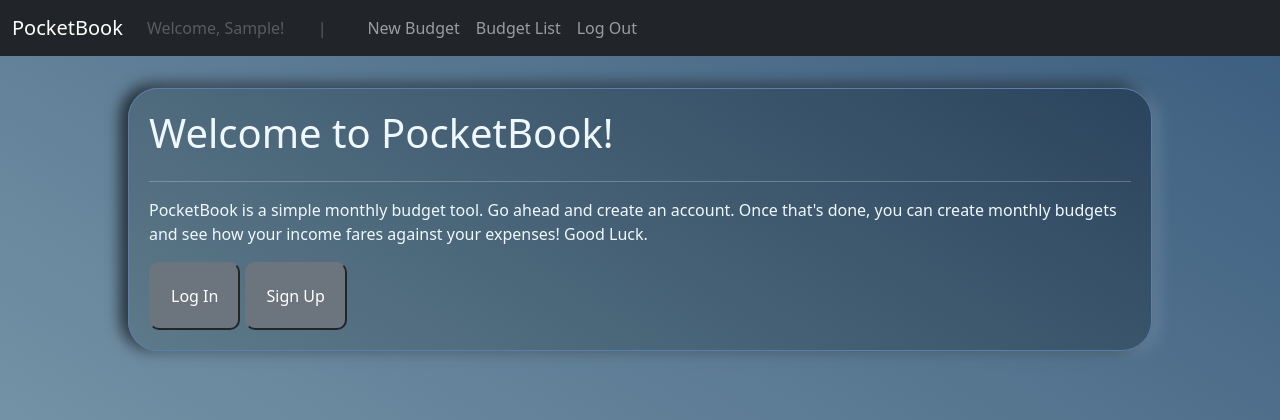
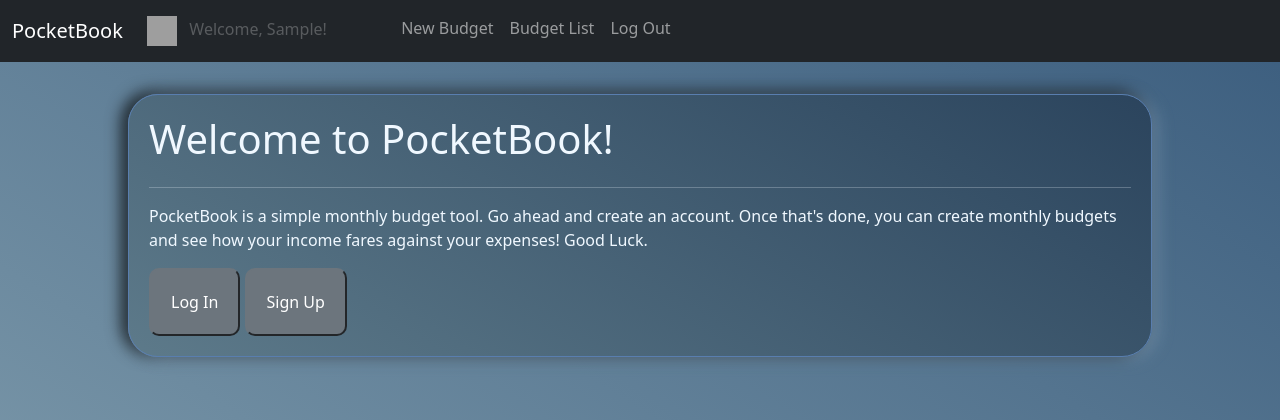
Before and after one commit to ttguitarnoob-dev/pocket-book, a Django app: page / in a window 1280 px wide. Shown: the top 420 px of the page. Run offline with Django 4.2, Linux system fonts and the light colour scheme; the visitor is signed in with stand-in values (Sample User, id 1); some libraries are stand-ins or nearby versions; grey boxes are pictures that could not be loaded.

Commit message:
added random user avatar to navbar

```diff
--- a/main_app/templates/base.html
+++ b/main_app/templates/base.html
@@ -26,7 +26,7 @@
                 <ul class="navbar-nav">
                     {% if user.is_authenticated %}
                     <li class="nav-item">
-                        <a class="nav-link disabled text-capitalize">Welcome, {{ user.username }}!&nbsp;&nbsp;&nbsp;&nbsp;&nbsp;&nbsp;&nbsp;&nbsp;|&nbsp;&nbsp;&nbsp;&nbsp;&nbsp;&nbsp;</a>
+                        <a class="nav-link disabled text-capitalize"> <img src="https://avatars.dicebear.com/api/adventurer-neutral/{{user.username}}.svg?r=50" alt="" width="30" height="30"> &nbsp; Welcome, {{ user.username }}!&nbsp;&nbsp;&nbsp;&nbsp;&nbsp;&nbsp;&nbsp;&nbsp;&nbsp;&nbsp;&nbsp;&nbsp;&nbsp;&nbsp;</a>
                     </li>
                     <li class="nav-item">
                         <a class="nav-link" aria-current="page" href="{% url 'create_budget' %}">New Budget</a>
--- a/main_app/templates/budget_detail.html
+++ b/main_app/templates/budget_detail.html
@@ -67,7 +67,7 @@
                 <input class="col-md-6" type="date" name="due_date" id="due_date">
             </div>
             <div class="col-12">
-                <input style="border-radius: 10px;" class="btn-secondary" type="submit" value="Add Expense">
+                <input style="border-radius: 10px;" class="btn btn-secondary" type="submit" value="Add Expense">
             </div>
         </div>
     </form>
```
